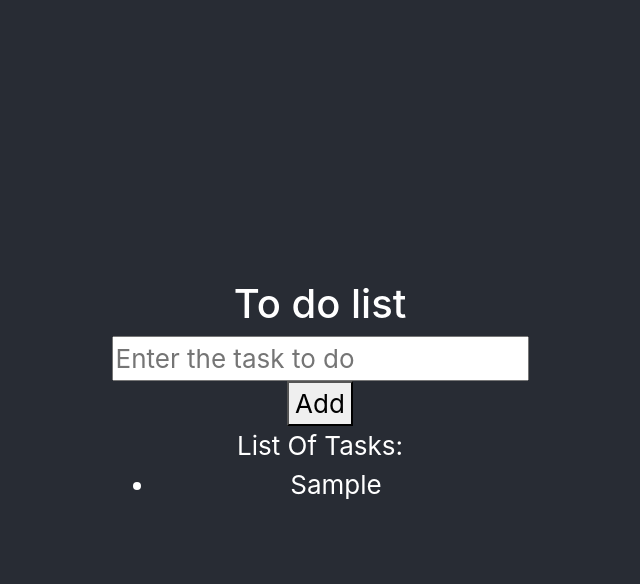
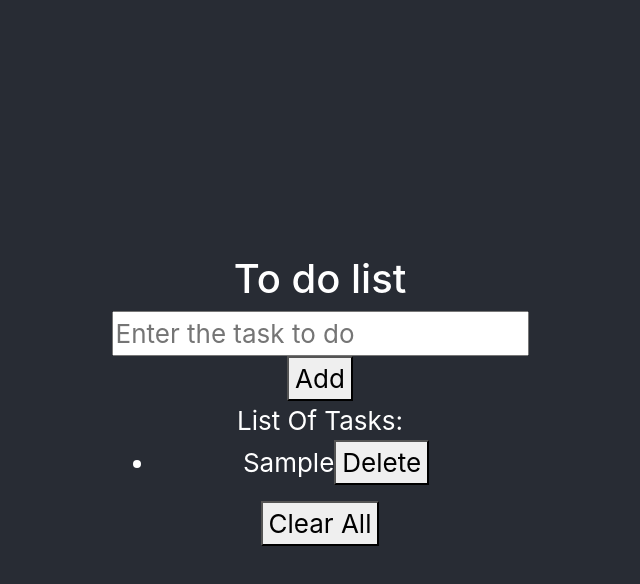
Before and after one commit to SamirThapa10/todolist, a React (Create React App) app: page / in a window 1280 px wide. Both pictures are taken after typing "Sample" into the empty fields and a click on the button "Add". Shown: the top 584 px of the page, without its empty margins (320-960 px from the left). Built offline with nearby package versions, Linux system fonts and the light colour scheme.

Commit message:
Delete Function

```diff
--- a/src/components/Show.js
+++ b/src/components/Show.js
@@ -1,39 +1,57 @@
-import React, {useState} from 'react'
+import React, { useState } from 'react'
 
 export default function Show(props) {
   const addTask = () => {
     //console.log(text)
     //console.log(list)
-    if(text!=''){
-      if(list[0]==['No task to do']){
+    if (text !== '') {
+      if (list[0] == 'No task to do') {
         newList([text])
-      }else{
-        newList([...list,text])
+      } else {
+        newList([...list, text])
       }
       setText('')
     }
 
   }
+  const deleteTask = (index, task) => {
+    //console.log("Clicked item" + index + task)
+    const updatedList = list.filter(list => list !== task)
+    //console.log(updatedList)
+    newList(updatedList)
+  }
+
+  const deleteAll = () => {
+    newList(['No task to do'])
+  }
   const handleOnChange = (event) => {
     setText(event.target.value)
   }
   const [text, setText] = useState('')
-  const [list, newList ] = useState (['No task to do'])
+  const [list, newList] = useState(['No task to do'])
   return (
     <section>
       <h1>{props.heading}</h1>
       <div className='searchbox'>
-        <input type="text" value={text} onChange={handleOnChange} placeholder={props.placeholder}  />
+        <input type="text" value={text} onChange={handleOnChange} placeholder={props.placeholder} />
       </div>
       <button onClick={addTask}>Add</button>
       <div className='subheading'>List Of Tasks: </div>
       <div className='container'>
         <ul>
-          {list.map((task,index) => (
-            <li key={index}>{task}</li>
+          {list.map((task, index) => (
+            <li key={index}>{task}
+              {task !== 'No task to do' && (
+                <button onClick={() => { deleteTask(index, task) }}>Delete</button>)
+              }
+            </li>
+
           ))}
         </ul>
-        </div>
+        { list[0] !== 'No task to do' && (
+        <button onClick={deleteAll}>Clear All</button>
+      )}
+      </div>
 
     </section>
   )
```
